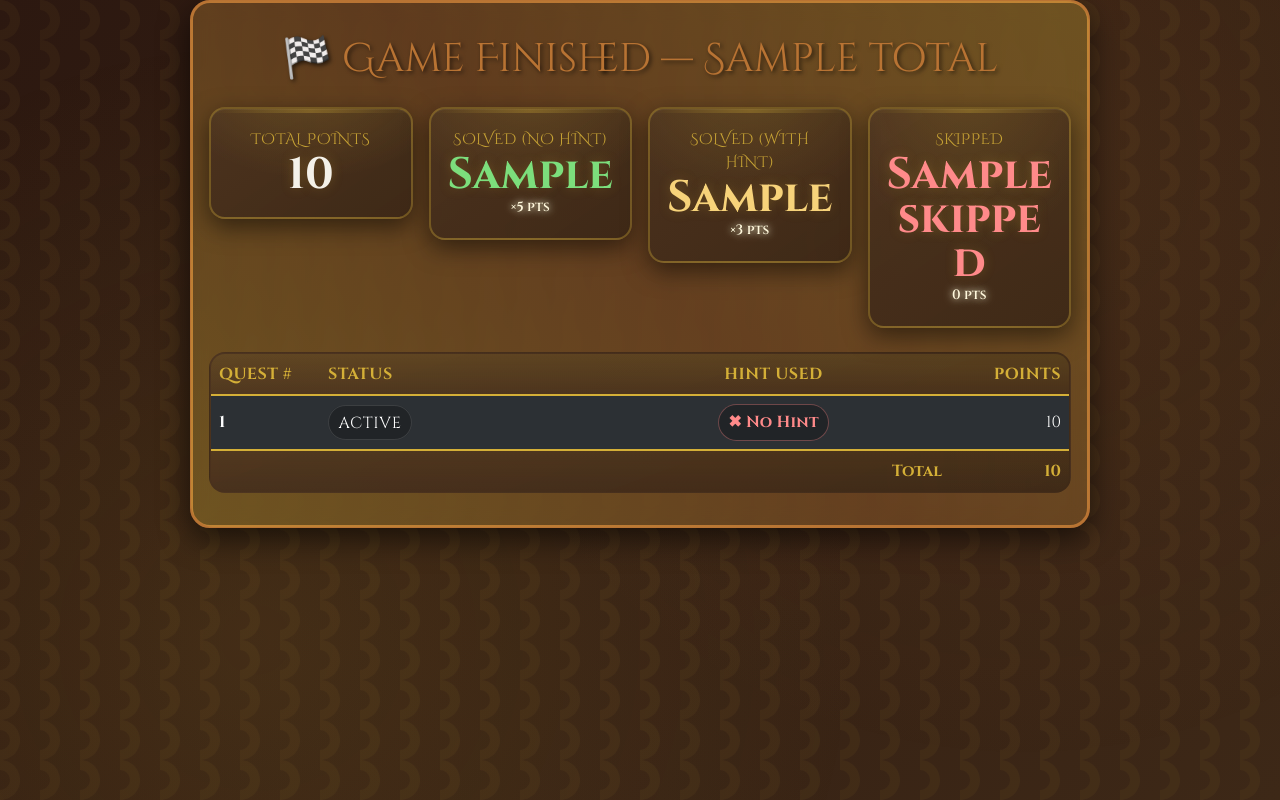
After one commit to yasenOfficial/TreasureHuntWebsite, a Flask app: template templates/gamefinishedOLD copy.html in a window 1280 px wide. The commit adds this page. Run offline with Flask 3, Linux system fonts and the light colour scheme; the template is opened without the code that fills it: most values are stand-ins (such as "Sample title", 1, 10 or a date in 2020).

Commit message:
add crsf

```diff
--- a/app.py
+++ b/app.py
@@ -1,5 +1,6 @@
 from flask import Flask, render_template, request, redirect, session, url_for, jsonify, abort
-from flask_pymongo import PyMongo
+from flask_wtf import CSRFProtect
+from pymongo import MongoClient
 from bson.objectid import ObjectId
 from datetime import datetime, timezone
 import os
@@ -7,6 +8,8 @@ import ast
 from dotenv import load_dotenv
 from werkzeug.utils import secure_filename
 import pathlib
+import bcrypt
+import logging
 
 load_dotenv()
 
@@ -14,19 +17,65 @@ app = Flask(__name__)
 app.config['SECRET_KEY'] = os.getenv("SECRET_KEY")
 app.config['MONGO_URI'] = os.getenv("MONGO_URI")
 
-mongo = PyMongo(app)
+# --- Security & upload caps ---
+app.config.update(
+    SECRET_KEY=os.getenv("SECRET_KEY"),          # long, random (32+ bytes)
+    # SESSION_COOKIE_HTTPONLY=True,
+    # SESSION_COOKIE_SECURE=True,                  # set False only for local HTTP testing
+    SESSION_COOKIE_SAMESITE="Lax",
+    PERMANENT_SESSION_LIFETIME=60*60*3,          # 3h session
+    # MAX_CONTENT_LENGTH=10 * 1024 * 1024,         # 10 MB upload cap
+)
+
+csrf = CSRFProtect(app)  # protects all POST/PUT/PATCH/DELETE by default
+
+mongo_uri = os.getenv("MONGO_URI")
+client = MongoClient(mongo_uri)
+db = client["treasurehunt"]
+
+# --- Uploads: outside static, whitelisted extensions ---
+ALLOWED_EXT = {
+  "jpg","jpeg","png","gif","mp4","pdf",
+  "heic","heif","hevc","mov","m4v","heifs"  # iOS-ish formats
+}
+UPLOAD_ROOT = pathlib.Path(os.getenv("UPLOAD_ROOT", "./uploads")).resolve()
+UPLOAD_ROOT.mkdir(parents=True, exist_ok=True)
+
+def allowed_filename(filename: str) -> bool:
+    if "." not in filename:
+        return False
+    ext = filename.rsplit(".", 1)[-1].lower()
+    return ext in ALLOWED_EXT
 
 # --- Global timer duration (in seconds) ---
-GLOBAL_TIMER_DURATION = 10 * 60 * 60  # 2 hours
+GLOBAL_TIMER_DURATION = int(2.5 * 60 * 60)
 
-# --- Dynamically load teams from env ---
-USERS = {}
+# --- Users: prefer bcrypt hashes in env: TEAM{i}PASS_HASH ---
+# If *_HASH isn't present, will fall back to plaintext compare (log a warning).
+USERS_HASHED = {}  # {username: bcrypt_hash_bytes}
+USERS_PLAIN = {}   # {username: plaintext} (only if no hash provided)
+
 for i in range(1, 5):  # Adjust if more teams
     user = os.getenv(f"TEAM{i}USER")
-    pw = os.getenv(f"TEAM{i}PASS")
-    if user and pw:
-        USERS[user] = pw
+    pw_hash = os.getenv(f"TEAM{i}PASS_HASH")
+    pw_plain = os.getenv(f"TEAM{i}PASS")
 
+    if user and pw_hash:
+        USERS_HASHED[user] = pw_hash.encode("utf-8")
+    elif user and pw_plain:
+        USERS_PLAIN[user] = pw_plain
+        app.logger.warning("Using plaintext password for %s. Consider TEAM%dPASS_HASH with bcrypt.", user, i)
+
+def verify_password(user: str, provided: str) -> bool:
+    """Check password using bcrypt if available, else plaintext fallback."""
+    if user in USERS_HASHED:
+        try:
+            return bcrypt.checkpw(provided.encode("utf-8"), USERS_HASHED[user])
+        except Exception:
+            return False
+    if user in USERS_PLAIN:
+        return provided == USERS_PLAIN[user]
+    return False
 
 # -------------------------
 # LOGIN
@@ -34,19 +83,22 @@ for i in range(1, 5):  # Adjust if more teams
 @app.route('/', methods=['GET', 'POST'])
 def login():
     if request.method == 'POST':
-        team = request.form.get('team')
-        password = request.form.get('password')
-        if USERS.get(team) == password:
+        team = (request.form.get('team') or "").strip()
+        password = (request.form.get('password') or "")
+
+        if verify_password(team, password):
+            # rotate session to avoid fixation
+            session.clear()
             session['team_name'] = team
 
             # Ensure team doc exists
-            team_doc = mongo.db.teams.find_one({"team_name": team})
+            team_doc = db.teams.find_one({"team_name": team})
             now_ts = int(datetime.now(timezone.utc).timestamp())
 
             if not team_doc:
                 # Initialize with a default quest order (sorted by quest_number)
-                quest_ids = [str(q["_id"]) for q in mongo.db.quests.find().sort("quest_number", 1)]
-                mongo.db.teams.insert_one({
+                quest_ids = [str(q["_id"]) for q in db.quests.find().sort("quest_number", 1)]
+                db.teams.insert_one({
                     "team_name": team,
                     "quest_order": quest_ids,
                     "current_quest_idx": 0,
@@ -56,7 +108,7 @@ def login():
             else:
                 # Ensure global timer exists for old teams
                 if "global_timer_start" not in team_doc:
-                    mongo.db.teams.update_one(
+                    db.teams.update_one(
                         {"_id": team_doc["_id"]},
                         {"$set": {"global_timer_start": now_ts}}
                     )
@@ -66,7 +118,6 @@ def login():
             return render_template('login.html', error="Invalid credentials")
     return render_template('login.html')
 
-
 # -------------------------
 # TIME UP PAGE (kept but redirects to gamefinished)
 # -------------------------
@@ -74,7 +125,6 @@ def login():
 def time_up():
     # Keep the route for compatibility, but unify UI at /gamefinished
     return redirect(url_for('gamefinished', status='timeup'))
-
 
 # -------------------------
 # TREASURE HUNT MAIN PAGE
@@ -85,7 +135,7 @@ def treasurehunt():
     if not team_name:
         return redirect(url_for('login'))
 
-    team_doc = mongo.db.teams.find_one({"team_name": team_name})
+    team_doc = db.teams.find_one({"team_name": team_name})
     if not team_doc:
         return redirect(url_for('logout'))
 
@@ -96,7 +146,11 @@ def treasurehunt():
 
     current_idx = team_doc["current_quest_idx"]
     quest_id = team_doc["quest_order"][current_idx]
-    quest = mongo.db.quests.find_one({"_id": ObjectId(quest_id)})
+
+    # Validate ObjectId to avoid noisy crashes
+    if not ObjectId.is_valid(quest_id):
+        abort(400, description="Invalid quest id")
+    quest = db.quests.find_one({"_id": ObjectId(quest_id)})
 
     # --- Quest images ---
     def _as_list(val):
@@ -109,12 +163,11 @@ def treasurehunt():
     quest_images = _as_list(quest.get("image_paths") or quest.get("image_path"))
     hint_images = _as_list(quest.get("hint_image_paths") or quest.get("hint_image_path"))
 
-
     # --- PHASE ANSWERS ---
     phase_answers = []
     if quest.get("list_phase_answers") is not None:
         target_phase = quest["list_phase_answers"]
-        phase_quests = mongo.db.quests.find({"phase": target_phase})
+        phase_quests = db.quests.find({"phase": target_phase})
         for pq in phase_quests:
             ans = pq.get("correct_answers")
             if ans:
@@ -125,18 +178,19 @@ def treasurehunt():
     # Only keep the **first answer of the list**, as a string
     phase_answer = [ast.literal_eval(a)[0] for a in phase_answers] if phase_answers else None
 
-    print(phase_answer)
-
     # --- Quest progress ---
     progress = team_doc.get("quest_progress", {}).get(quest_id, {})
     progress.setdefault("quest_timer_start", now)
     progress.setdefault("hint_timer_start", now)
-    mongo.db.teams.update_one({"_id": team_doc["_id"]},
-                              {"$set": {f"quest_progress.{quest_id}": progress}})
+    db.teams.update_one({"_id": team_doc["_id"]},
+                        {"$set": {f"quest_progress.{quest_id}": progress}})
 
+    # refresh
     current_idx = team_doc["current_quest_idx"]
     quest_id = team_doc["quest_order"][current_idx]
-    quest = mongo.db.quests.find_one({"_id": ObjectId(quest_id)})
+    if not ObjectId.is_valid(quest_id):
+        abort(400, description="Invalid quest id")
+    quest = db.quests.find_one({"_id": ObjectId(quest_id)})
 
     total_quests = len(team_doc["quest_order"])
     current_display = current_idx + 1
@@ -159,11 +213,8 @@ def treasurehunt():
         hint_images=hint_images,
         status=request.args.get("status"),  # <-- for toast
         audio_path=audio_path,
-
         current_display=current_display,
         total_quests=total_quests,
-
-
     )
 
 # -------------------------
@@ -175,7 +226,7 @@ def api_timers():
     if not team_name:
         return jsonify({"error": "Not logged in"}), 401
 
-    team_doc = mongo.db.teams.find_one({"team_name": team_name})
+    team_doc = db.teams.find_one({"team_name": team_name})
     if not team_doc:
         return jsonify({"error": "Team not found"}), 404
 
@@ -185,7 +236,7 @@ def api_timers():
     global_start = team_doc.get("global_timer_start")
     if global_start is None:
         global_start = now
-        mongo.db.teams.update_one(
+        db.teams.update_one(
             {"_id": team_doc["_id"]},
             {"$set": {"global_timer_start": global_start}}
         )
@@ -198,7 +249,9 @@ def api_timers():
     # Current quest
     current_idx = team_doc["current_quest_idx"]
     quest_id = team_doc["quest_order"][current_idx]
-    quest = mongo.db.quests.find_one({"_id": ObjectId(quest_id)})
+    if not ObjectId.is_valid(quest_id):
+        return jsonify({"error": "Invalid quest id"}), 400
+    quest = db.quests.find_one({"_id": ObjectId(quest_id)})
 
     progress = team_doc.get("quest_progress", {}).get(quest_id, {})
     if "quest_timer_start" not in progress:
@@ -206,7 +259,7 @@ def api_timers():
     if "hint_timer_start" not in progress:
         progress["hint_timer_start"] = now
 
-    mongo.db.teams.update_one(
+    db.teams.update_one(
         {"_id": team_doc["_id"]},
         {"$set": {f"quest_progress.{quest_id}": progress}}
     )
@@ -226,16 +279,18 @@ def api_use_hint():
     if not team_name:
         return jsonify({"error": "Not logged in"}), 401
 
-    team_doc = mongo.db.teams.find_one({"team_name": team_name})
+    team_doc = db.teams.find_one({"team_name": team_name})
     if not team_doc:
         return jsonify({"error": "Team not found"}), 404
 
     current_idx = team_doc["current_quest_idx"]
     quest_id = team_doc["quest_order"][current_idx]
+    if not ObjectId.is_valid(quest_id):
+        return jsonify({"error": "Invalid quest id"}), 400
 
     now_ts = int(datetime.now(timezone.utc).timestamp())
 
-    mongo.db.teams.update_one(
+    db.teams.update_one(
         {"_id": team_doc["_id"]},
         {"$set": {
             f"quest_progress.{quest_id}.used_hint": True,
@@ -245,9 +300,8 @@ def api_use_hint():
 
     return jsonify({"status": "ok"})
 
-
 # -------------------------
-# SUBMIT (supports grid cipher)
+# SUBMIT (supports grid cipher) + SAFE UPLOADS
 # -------------------------
 @app.route('/submit', methods=['POST'])
 def submit():
@@ -255,7 +309,7 @@ def submit():
     if not team_name:
         return redirect(url_for('login'))
 
-    team_doc = mongo.db.teams.find_one({"team_name": team_name})
+    team_doc = db.teams.find_one({"team_name": team_name})
     if not team_doc:
         return redirect(url_for('logout'))
 
@@ -266,30 +320,38 @@ def submit():
 
     current_idx = team_doc["current_quest_idx"]
     quest_id = team_doc["quest_order"][current_idx]
-    quest = mongo.db.quests.find_one({"_id": ObjectId(quest_id)})
+    if not ObjectId.is_valid(quest_id):
+        abort(400, description="Invalid quest id")
+    quest = db.quests.find_one({"_id": ObjectId(quest_id)})
 
     # --- Answers ---
-    answer = (request.form.get('answer') or '').strip().lower()
-    grid_cipher_raw = (request.form.get('grid_cipher') or '').strip()
+    answer = (request.form.get('answer') or '').strip().lower()[:200]
+    grid_cipher_raw = (request.form.get('grid_cipher') or '').strip()[:2048]
 
-    # --- Use list directly from DB ---
-# --- Use list directly from DB, safely convert all items to strings ---
+    # --- Use list directly from DB, safely convert all items to strings ---
     correct_answers = [str(a).strip().lower() for a in (quest.get("correct_answers") or [])]
 
-    # --- File upload handling ---
+    # --- File upload handling (safe) ---
     uploaded_file = request.files.get("uploaded_file")
     file_uploaded = False
     if uploaded_file and uploaded_file.filename.strip():
+        if not allowed_filename(uploaded_file.filename):
+            abort(400, description="File type not allowed")
         safe_name = secure_filename(uploaded_file.filename)
         timestamp = datetime.now().strftime("%Y%m%d_%H%M%S")
         team_number = ''.join(filter(str.isdigit, team_name)) or "unknown"
-        save_dir = pathlib.Path("output") / f"team_{team_number}"
+        save_dir = UPLOAD_ROOT / f"team_{team_number}"
         save_dir.mkdir(parents=True, exist_ok=True)
-        file_path = save_dir / f"{timestamp}_{safe_name}"
+        file_path = (save_dir / f"{timestamp}_{safe_name}").resolve()
+
+        # Ensure the resolved path stays inside UPLOAD_ROOT (path traversal guard)
+        if UPLOAD_ROOT not in file_path.parents:
+            abort(400, description="Invalid file path")
+
         uploaded_file.save(file_path)
         file_uploaded = True
 
-        mongo.db.teams.update_one(
+        db.teams.update_one(
             {"_id": team_doc["_id"]},
             {"$push": {f"quest_progress.{quest_id}.uploaded_files": str(file_path)}}
         )
@@ -343,8 +405,6 @@ def submit():
             # Grid is correct if matches expected candidates or if no expected values
             grid_ok = gc in candidates if candidates else True
 
-
-
     # --- Determine completion ---
     completed = False
     if has_grid:
@@ -364,18 +424,17 @@ def submit():
     if has_grid:
         update_doc[f"quest_progress.{quest_id}.grid_matrix"] = grid_matrix
 
-    mongo.db.teams.update_one({"_id": team_doc["_id"]}, {"$set": update_doc})
+    db.teams.update_one({"_id": team_doc["_id"]}, {"$set": update_doc})
 
     # --- Redirect with status ---
     if completed:
         if current_idx + 1 < len(team_doc["quest_order"]):
-            mongo.db.teams.update_one({"_id": team_doc["_id"]}, {"$set": {"current_quest_idx": current_idx + 1}})
+            db.teams.update_one({"_id": team_doc["_id"]}, {"$set": {"current_quest_idx": current_idx + 1}})
             return redirect(url_for('treasurehunt', status="success"))
         else:
             return redirect(url_for('gamefinished', status="completed"))
     else:
         return redirect(url_for('treasurehunt', status="wrong"))
-
 
 # -------------------------
 # SKIP QUEST
@@ -386,7 +445,7 @@ def skip():
     if not team_name:
         return redirect(url_for('login'))
 
-    team_doc = mongo.db.teams.find_one({"team_name": team_name})
+    team_doc = db.teams.find_one({"team_name": team_name})
     if not team_doc:
         return redirect(url_for('logout'))
 
@@ -398,7 +457,7 @@ def skip():
     current_idx = team_doc["current_quest_idx"]
     quest_id = team_doc["quest_order"][current_idx]
 
-    mongo.db.teams.update_one(
+    db.teams.update_one(
         {"_id": team_doc["_id"]},
         {"$set": {
             f"quest_progress.{quest_id}.skipped": True,
@@ -406,17 +465,14 @@ def skip():
         }}
     )
 
-    # COMENTED OUT ONLY FOR DEBBUING THIS TO NOT GO TO NEXT QUEST TO BE FASTER
-
     if current_idx + 1 < len(team_doc["quest_order"]):
-        mongo.db.teams.update_one(
+        db.teams.update_one(
             {"_id": team_doc["_id"]},
             {"$set": {"current_quest_idx": current_idx + 1}}
         )
         return redirect(url_for('treasurehunt', status="skip"))
     else:
         return redirect(url_for('gamefinished', status="skip"))
-
 
 # -------------------------
 # GAME FINISHED (scoring + banner)
@@ -429,7 +485,7 @@ def game_finished():
 
     status = request.args.get("status")  # <-- read the end reason from querystring
 
-    team = mongo.db.teams.find_one({"team_name": team_name})
+    team = db.teams.find_one({"team_name": team_name})
     if not team:
         abort(404, description="Team not found")
 
@@ -443,7 +499,9 @@ def game_finished():
     rows = []
 
     for idx, qid in enumerate(quest_order, start=1):
-        quest = mongo.db.quests.find_one({"_id": ObjectId(qid)})
+        if not ObjectId.is_valid(qid):
+            continue
+        quest = db.quests.find_one({"_id": ObjectId(qid)})
         quest_number = quest.get("quest_number", idx) if quest else idx
 
         pg = progress_map.get(qid, {}) or {}
@@ -492,7 +550,6 @@ def game_finished():
 
     return render_template("gamefinished.html", totals=totals, rows=rows, end_reason=status)
 
-
 # -------------------------
 # LOGOUT
 # -------------------------
@@ -501,6 +558,7 @@ def logout():
     session.clear()
     return redirect(url_for('login'))
 
-
 if __name__ == '__main__':
-    app.run(host="0.0.0.0", port=9000, debug=True)
+    # Reduce noisy logs in prod if you want:
+    logging.basicConfig(level=logging.INFO)
+    app.run(host="0.0.0.0", port=9000)
--- a/requirements.txt
+++ b/requirements.txt
@@ -2,3 +2,4 @@ Flask
 pymongo
 flask_jwt_extended
 python-dotenv
+flask_pymongo
--- a/static/js/hintHandler.js
+++ b/static/js/hintHandler.js
@@ -1,13 +1,15 @@
 document.addEventListener("DOMContentLoaded", () => {
   const hintBtn = document.getElementById("hint-btn");
   const hintContent = document.getElementById("hint-content");
+const csrf = document.querySelector('meta[name="csrf-token"]').content;
 
   if (hintBtn && hintContent) {
     hintBtn.addEventListener("click", () => {
       fetch("/api/use_hint", {
         method: "POST",
         headers: {
-          "X-Requested-With": "XMLHttpRequest"
+          "X-Requested-With": "XMLHttpRequest",
+          "X-CSRFToken": csrf
         }
       })
         .then(res => {
--- /dev/null
+++ b/templates/gamefinishedOLD copy.html
@@ -0,0 +1,127 @@
+<!DOCTYPE html>
+<html lang="en">
+<head>
+  <meta charset="UTF-8" />
+  <title>Game Finished — {{ totals.team_name }}</title>
+  <meta name="viewport" content="width=device-width, initial-scale=1.0">
+
+  <link href="https://cdn.jsdelivr.net/npm/bootstrap@5.3.3/dist/css/bootstrap.min.css" rel="stylesheet">
+  <link rel="stylesheet" href="{{ url_for('static', filename='css/styles.css') }}" />
+</head>
+<body>
+
+  <!-- Toast container (optional; stays stock Bootstrap) -->
+  <div class="toast-container position-fixed top-0 end-0 p-3"></div>
+
+  <div class="container th-scope" style="max-width: 900px; margin: 0 auto; padding: 16px; mt-3">
+    <h2>🏁 Game Finished — {{ totals.team_name }}</h2>
+
+    {% if end_reason == 'timeup' %}
+<div class="alert alert-timeup text-center fw-bold" role="alert">
+    ⏰ TIME IS UP
+</div>
+{% endif %}
+
+
+    <!-- SCOREBOARD -->
+    <div class="row g-3 mb-4 scoreboard">
+      <div class="col-12 col-md-3">
+        <div class="card text-center">
+          <div class="card-body">
+            <div class="title">Total Points</div>
+            <div class="kpi">{{ totals.points }}</div>
+          </div>
+        </div>
+      </div>
+
+      <div class="col-6 col-md-3">
+        <div class="card text-center">
+          <div class="card-body">
+            <div class="title">Solved (no hint)</div>
+            <div class="kpi success">{{ totals.solved_no_hint }}</div>
+            <div class="mult">×5 pts</div>
+          </div>
+        </div>
+      </div>
+
+      <div class="col-6 col-md-3">
+        <div class="card text-center">
+          <div class="card-body">
+            <div class="title">Solved (with hint)</div>
+            <div class="kpi warn">{{ totals.solved_with_hint }}</div>
+            <div class="mult">×3 pts</div>
+          </div>
+        </div>
+      </div>
+
+      <div class="col-12 col-md-3">
+        <div class="card text-center">
+          <div class="card-body">
+            <div class="title">Skipped</div>
+            <div class="kpi danger">{{ totals.skipped }}</div>
+            <div class="mult">0 pts</div>
+          </div>
+        </div>
+      </div>
+    </div>
+
+    <!-- RESULTS TABLE -->
+    <div class="table-responsive">
+      <table class="table table-dark table-striped align-middle th-table">
+        <thead>
+          <tr>
+            <th class="th-col-quest">Quest #</th>
+            <th>Status</th>
+            <th class="text-center">Hint Used</th>
+            <th class="text-end th-col-points">Points</th>
+          </tr>
+        </thead>
+        <tbody>
+          {% for row in rows %}
+          <tr>
+            <td><strong>{{ row.quest_number }}</strong></td>
+
+            <!-- Status badge with styling -->
+            <td>
+              {% set status_lower = row.status|lower %}
+              {% if 'no hint' in status_lower %}
+                <span class="badge-status solved-no">{{ row.status }}</span>
+              {% elif 'with hint' in status_lower %}
+                <span class="badge-status solved-hint">{{ row.status }}</span>
+              {% elif 'skipped' in status_lower %}
+                <span class="badge-status skipped">Skipped</span>
+              {% else %}
+                <span class="badge-status">{{ row.status }}</span>
+              {% endif %}
+            </td>
+
+            <!-- Hint badge -->
+            <td class="text-center">
+              {% if row.used_hint %}
+                <span class="badge-hint ok">✔ Hint</span>
+              {% else %}
+                <span class="badge-hint no">✖ No Hint</span>
+              {% endif %}
+            </td>
+
+            <td class="text-end">{{ row.points }}</td>
+          </tr>
+          {% endfor %}
+        </tbody>
+        <tfoot>
+          <tr>
+            <th colspan="3" class="text-end">Total</th>
+            <th class="text-end">{{ totals.points }}</th>
+          </tr>
+        </tfoot>
+      </table>
+    </div>
+
+    <!-- <div class="d-flex justify-content-center gap-2 mt-3">
+      <a href="{{ url_for('treasurehunt') }}" class="btn btn-th-outline">Play Again</a>
+    </div> -->
+  </div>
+
+  <script src="https://cdn.jsdelivr.net/npm/bootstrap@5.3.3/dist/js/bootstrap.bundle.min.js"></script>
+</body>
+</html>
--- a/templates/treasurehunt.html
+++ b/templates/treasurehunt.html
@@ -2,6 +2,8 @@
   <html lang="en">
     <head>
       <meta charset="UTF-8" />
+      <meta name="csrf-token" content="{{ csrf_token() }}">
+
       <title>Treasure Hunt</title>
       <meta name="viewport" content="width=device-width, initial-scale=1.0" />
 
@@ -134,6 +136,8 @@
           enctype="multipart/form-data"
           style="margin-top: 12px"
         >
+<input type="hidden" name="csrf_token" value="{{ csrf_token() }}">
+
           <input type="hidden" name="quest_id" value="{{ quest._id }}" />
           <!-- Hidden value for grid result (filled by JS if a grid exists) -->
           <input type="hidden" id="grid_cipher" name="grid_cipher" value="" />
@@ -306,6 +310,8 @@
           method="post"
           style="display: block; margin-top: 16px; text-align: center"
         >
+        <input type="hidden" name="csrf_token" value="{{ csrf_token() }}">
+
           <button id="skip-btn" type="submit">Skip</button>
         </form>
       </div>
```
Also changed, not shown: templates/gamefinished.html (+1 -98 lines), templates/login.html (+9 -3 lines), static/css/styles.css (line endings or trailing spaces).
